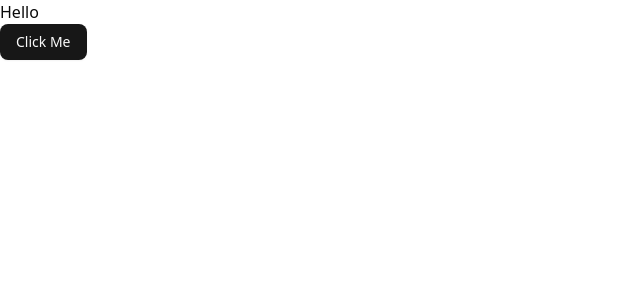
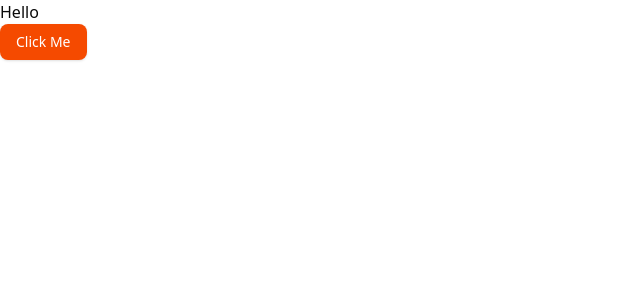
Before and after one commit to prabuddha610/Reflct-Journal-App, a Next.js app: page / in a window 1280 px wide. Shown: the top 300 px of the page, without its empty margins (0-640 px from the left). Built offline with nearby package versions, Linux system fonts and the light colour scheme.

Commit message:
Add Custom Journal Variant for Button

```diff
--- a/app/page.js
+++ b/app/page.js
@@ -3,7 +3,7 @@ export default function Home() {
   return (
     <>
     <h1>Hello</h1>
-    <Button>Click Me</Button>
+    <Button variant="journal">Click Me</Button>
     </>
   );
 }
--- a/components/ui/button.jsx
+++ b/components/ui/button.jsx
@@ -11,6 +11,7 @@ const buttonVariants = cva(
       variant: {
         default:
           "bg-primary text-primary-foreground shadow-xs hover:bg-primary/90",
+        journal: "bg-orange-600 hover:bg-orange-700 text-white shadow",
         destructive:
           "bg-destructive text-white shadow-xs hover:bg-destructive/90 focus-visible:ring-destructive/20 dark:focus-visible:ring-destructive/40 dark:bg-destructive/60",
         outline:
@@ -33,7 +34,7 @@ const buttonVariants = cva(
       size: "default",
     },
   }
-)
+);
 
 function Button({
   className,
```
